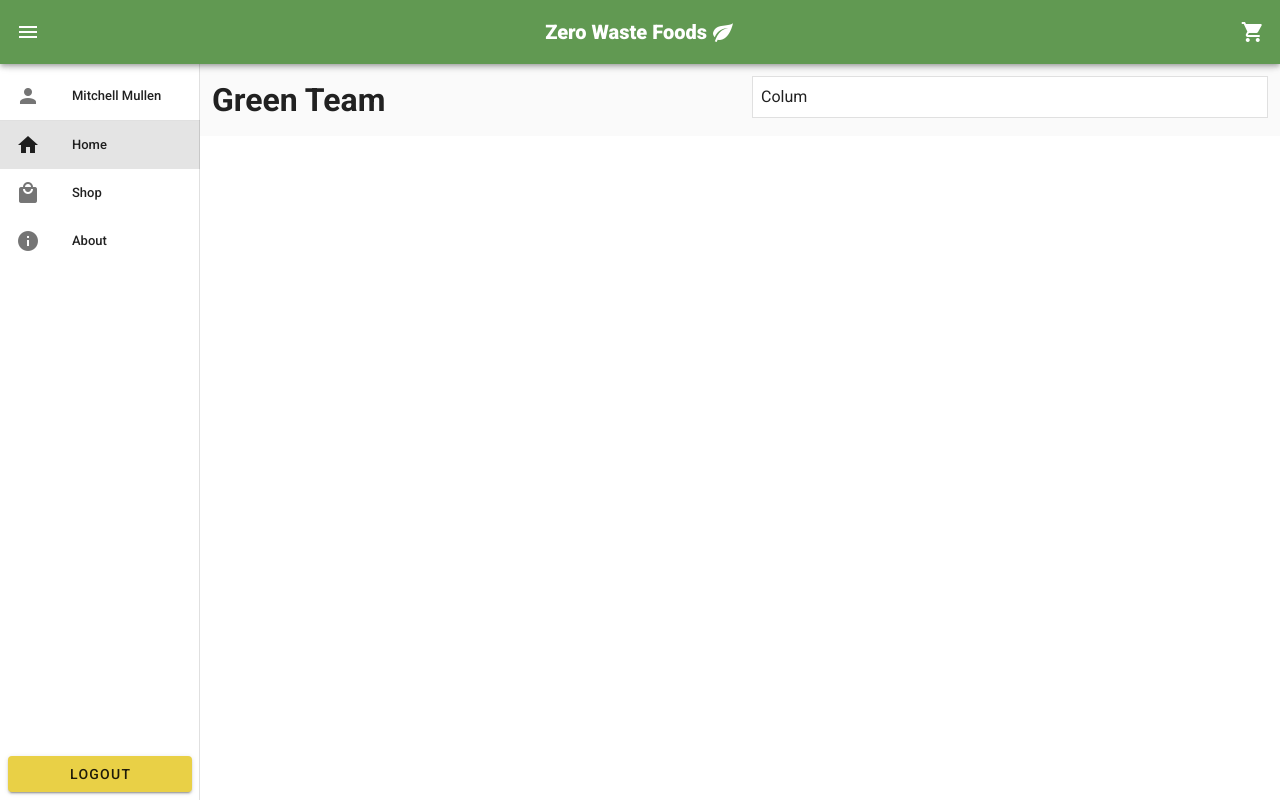
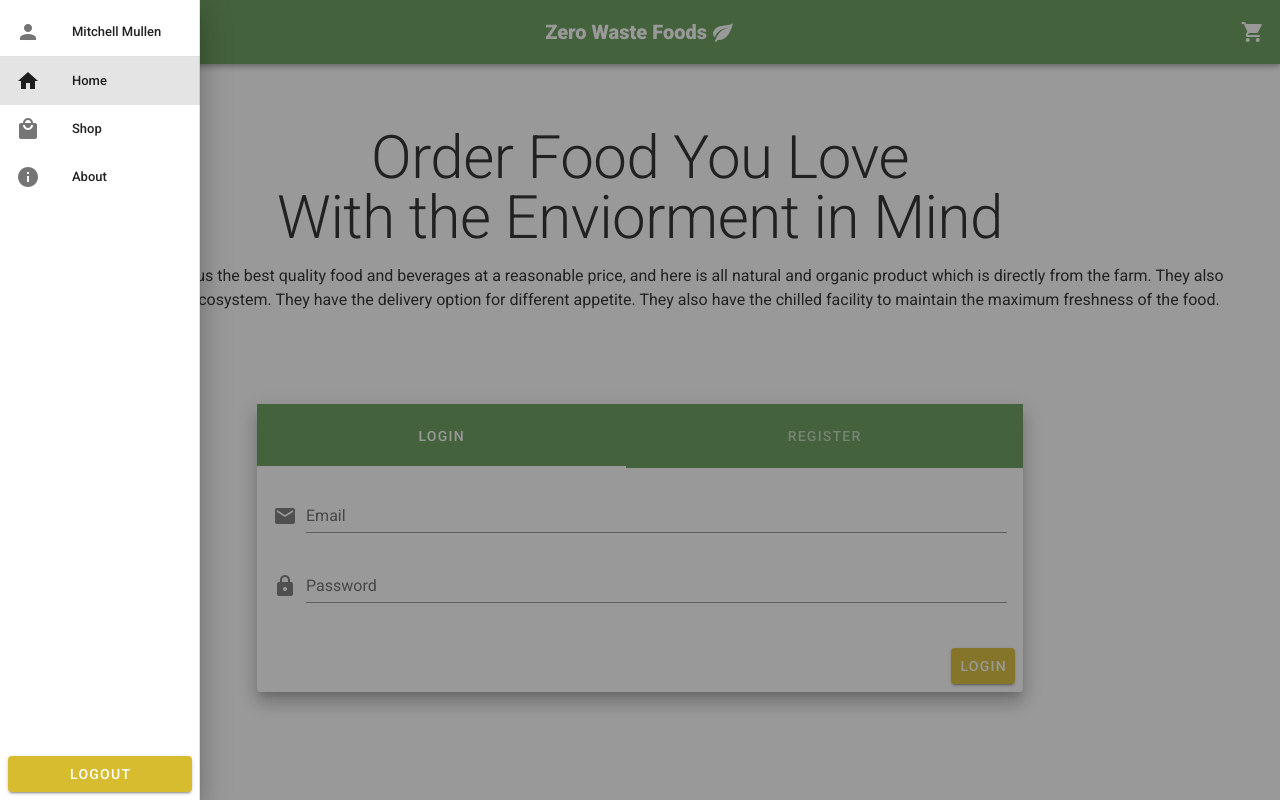
Before and after one commit to michalmullen/vue-online-shop, a Vue app: page / in a window 1280 px wide. Both pictures are taken after a click on the button 28 px from the left and 32 px from the top of the page. Built offline with nearby package versions, Linux system fonts and the light colour scheme.

Commit message:
added login + register

```diff
--- a/package.json
+++ b/package.json
@@ -37,7 +37,9 @@
       "plugin:vue/essential",
       "eslint:recommended"
     ],
-    "rules": {},
+    "rules": {
+      "no-console": "off"
+    },
     "parserOptions": {
       "parser": "babel-eslint"
     }
--- a/src/components/Navbar.vue
+++ b/src/components/Navbar.vue
@@ -1,6 +1,6 @@
 <template>
   <div>
-    <v-navigation-drawer v-model="drawer" :width="200" app clipped>
+    <v-navigation-drawer v-model="drawer" :width="200" app clipped temporary>
       <v-list dense>
         <v-list-item link to="/user">
           <v-list-item-action>
@@ -10,7 +10,7 @@
             <v-list-item-title>Mitchell Mullen</v-list-item-title>
           </v-list-item-content>
         </v-list-item>
-        <v-divider class="p-1"></v-divider>
+        <v-divider></v-divider>
         <v-list-item link to="/">
           <v-list-item-action>
             <v-icon>mdi-home</v-icon>
@@ -40,11 +40,11 @@
         <v-icon>mid-logout</v-icon>
         <div class="pa-2">
           <v-icon>mid-logout</v-icon>
-          <v-btn block color="#E9D046">Logout</v-btn>
+          <v-btn block color="secondary">Logout</v-btn>
         </div>
       </template>
     </v-navigation-drawer>
-    <v-app-bar app clipped-left color="#619952" dark>
+    <v-app-bar app clipped-left color="primary" dark>
       <v-app-bar-nav-icon @click.stop="drawer = !drawer" />
       <v-spacer></v-spacer>
       <v-toolbar-title class="font-weight-black" link to="/">Zero Waste Foods</v-toolbar-title>
@@ -53,7 +53,7 @@
       <v-btn icon>
         <v-badge v-model="show" color="#D7BC2F" class="text--color" left>
           <template v-slot:badge>
-            <span>6</span>
+            <span>0</span>
           </template>
           <v-icon @mouseover="show = true" @mouseout="show = false">mdi-cart</v-icon>
         </v-badge>
--- a/src/plugins/vuetify.js
+++ b/src/plugins/vuetify.js
@@ -8,9 +8,15 @@ export default new Vuetify({
     iconfont: 'mdi'
   },
   theme: {
-    primary: '#619952',
-    secondary: '#b0bec5',
-    accent: '#8c9eff',
-    error: '#b71c1c'
+    themes: {
+      light: {
+        primary: '#619952',
+        secondary: '#D7BC2F',
+        accent: '#8c9eff',
+        error: '#b71c1c',
+        gradient:
+          'background-image: linear-gradient(to bottom, #619952, #7aa449, #96ae40, #b5b636, #d7bc2f);'
+      }
+    }
   }
 });
--- a/src/views/About.vue
+++ b/src/views/About.vue
@@ -1,18 +1,7 @@
 <template>
   <v-container fluid class="text-center">
-    <v-row justify="center">
-      <v-badge v-model="show" color="cyan" left>
-        <template v-slot:badge>
-          <span>6</span>
-        </template>
-        <v-icon
-          large
-          color="grey lighten-1"
-          @mouseover="show = true"
-          @mouseout="show = false"
-        >fas fa-tachometer-alt</v-icon>
-      </v-badge>
-    </v-row>
+    <h1>About</h1>
+    <p>This is the about page.</p>
   </v-container>
 </template>
 
--- a/src/views/Home.vue
+++ b/src/views/Home.vue
@@ -1,12 +1,96 @@
 <template>
-  <v-container class="grey lighten-5">
-    <v-row>
-      <v-col>
-        <h1>Green Team</h1>
-      </v-col>
-      <v-col>
-        <v-card class="pa-2" outlined tile>Colum</v-card>
-      </v-col>
+  <v-container class="fluid">
+    <v-row class="text-center">
+      <v-content>
+        <h1 class="display-3">
+          Order Food You Love
+          <br />With the Enviorment in Mind
+        </h1>
+        <h1 class="display-3"></h1>
+        <p
+          class="pt-4"
+        >This website offers us the best quality food and beverages at a reasonable price, and here is all natural and organic product which is directly from the farm. They also maintain the food ecosystem. They have the delivery option for different appetite. They also have the chilled facility to maintain the maximum freshness of the food.</p>
+      </v-content>
+      <v-content>
+        <v-container class="fill-height" fluid>
+          <v-row align="center" justify="center">
+            <v-col cols="12" sm="8" md="8">
+              <v-card class="elevation-12">
+                <v-toolbar color="primary" dark flat>
+                  <v-tabs v-model="tabs" background-color="primary" centered grow icons-and-text>
+                    <v-tab>Login</v-tab>
+                    <v-tab>Register</v-tab>
+                  </v-tabs>
+                </v-toolbar>
+                <v-tabs-items v-model="tabs">
+                  <v-tab-item>
+                    <v-card-text>
+                      <v-form>
+                        <v-text-field
+                          label="Email"
+                          name="email"
+                          prepend-icon="mdi-email"
+                          type="email"
+                          v-model="loginEmail"
+                        />
+
+                        <v-text-field
+                          id="password"
+                          label="Password"
+                          name="password"
+                          prepend-icon="mdi-lock"
+                          type="password"
+                          v-model="loginPassword"
+                        />
+                      </v-form>
+                    </v-card-text>
+                    <v-card-actions>
+                      <v-spacer />
+                      <v-btn color="secondary" @click="login">Login</v-btn>
+                    </v-card-actions>
+                  </v-tab-item>
+                  <v-tab-item>
+                    <v-card-text>
+                      <v-form>
+                        <v-text-field
+                          label="Name"
+                          name="name"
+                          prepend-icon="mdi-account"
+                          type="text"
+                        />
+                        <v-text-field
+                          label="Email"
+                          name="email"
+                          prepend-icon="mdi-email"
+                          type="email"
+                        />
+                        <v-text-field
+                          id="password"
+                          label="Password"
+                          name="password"
+                          prepend-icon="mdi-lock"
+                          type="password"
+                        />
+                        <v-text-field
+                          id="password"
+                          label="Password"
+                          name="password"
+                          prepend-icon="mdi-lock"
+                          type="password"
+                        />
+                      </v-form>
+                    </v-card-text>
+                    <v-card-actions>
+                      <v-spacer />
+                      <v-btn color="secondary">Register</v-btn>
+                    </v-card-actions>
+                  </v-tab-item>
+                </v-tabs-items>
+              </v-card>
+            </v-col>
+          </v-row>
+        </v-container>
+      </v-content>
     </v-row>
   </v-container>
 </template>
@@ -15,8 +99,15 @@
 export default {
   data() {
     return {
-      colors: ["primary", "secondary", "yellow darken-2", "red", "orange"]
+      loginEmail: "",
+      loginPassword: "",
+      tabs: null
     };
+  },
+  methods: {
+    login() {
+      console.log(this.loginEmail, this.loginPassword);
+    }
   }
 };
 </script>
```
